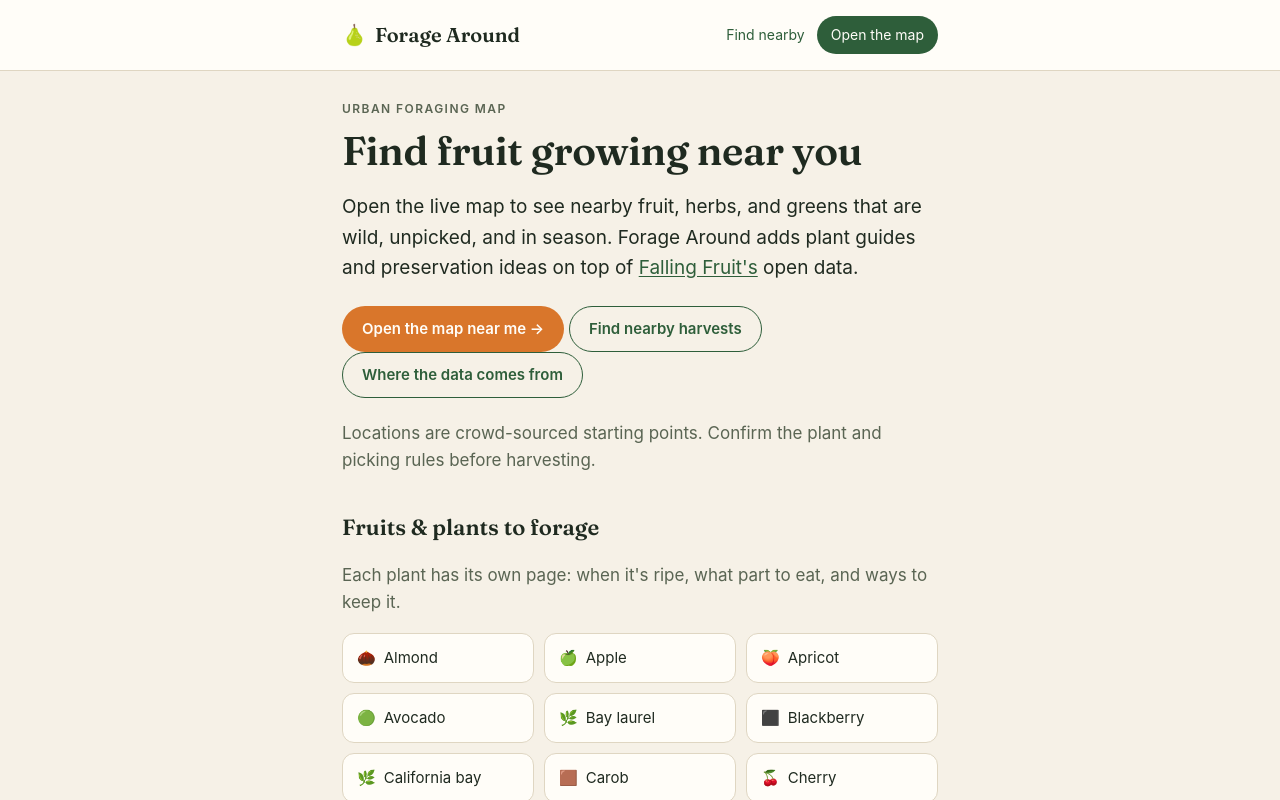
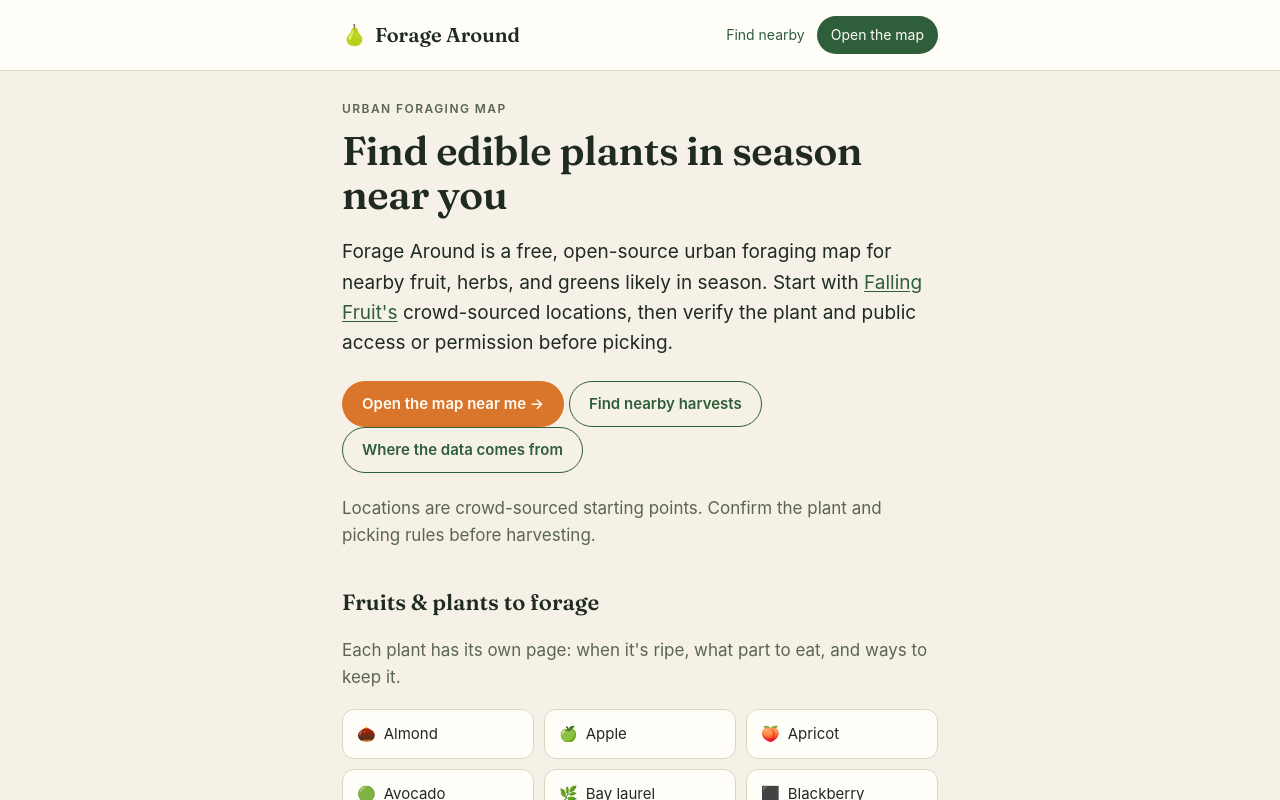
Before and after one commit to sarbak/forage-around, a Next.js app in the folder seo-site/: page / in a window 1280 px wide. Shown: the top 800 px of the page. Built offline with nearby package versions, Linux system fonts and the light colour scheme; no server answers.

Commit message:
Clarify homepage for seasonal foraging

```diff
--- a/seo-site/app/layout.tsx
+++ b/seo-site/app/layout.tsx
@@ -23,11 +23,11 @@ const SEO_ORIGIN = "https://forage-around-seo.vercel.app";
 export const metadata: Metadata = {
   metadataBase: new URL(SITE_URL),
   title: {
-    default: "Forage Around — a quiet map of the urban harvest",
+    default: "Forage Around | Free urban foraging map",
     template: "%s · Forage Around",
   },
   description:
-    "See what fruit is likely in season near you and what you can make with it. A simple foraging map built on Falling Fruit's open data.",
+    "Find fruit, herbs, and greens likely in season near you. Free open-source urban foraging map with Falling Fruit source notes and permission reminders.",
   icons: {
     icon: `${SEO_ORIGIN}/favicon.png`,
     apple: `${SEO_ORIGIN}/apple-touch-icon.png`,
@@ -35,9 +35,9 @@ export const metadata: Metadata = {
   openGraph: {
     type: "website",
     siteName: "Forage Around",
-    title: "Forage Around — a quiet map of the urban harvest",
+    title: "Forage Around | Free urban foraging map",
     description:
-      "See what fruit is likely in season near you and what you can make with it.",
+      "Find fruit, herbs, and greens likely in season near you, with source notes and permission reminders.",
   },
 };
 
--- a/seo-site/app/page.tsx
+++ b/seo-site/app/page.tsx
@@ -12,15 +12,15 @@ export default function Home() {
     <>
       <SeoHomeViewed />
       <p className="kicker">Urban foraging map</p>
-      <h1 className="title">Find fruit growing near you</h1>
+      <h1 className="title">Find edible plants in season near you</h1>
       <p className="lead">
-        Open the live map to see nearby fruit, herbs, and greens that are wild,
-        unpicked, and in season. Forage Around adds plant guides and
-        preservation ideas on top of{" "}
+        Forage Around is a free, open-source urban foraging map for nearby
+        fruit, herbs, and greens likely in season. Start with{" "}
         <a href="https://fallingfruit.org" rel="noopener">
           Falling Fruit&apos;s
         </a>{" "}
-        open data.
+        crowd-sourced locations, then verify the plant and public access or
+        permission before picking.
       </p>
 
       <p style={{ margin: "22px 0" }}>
```
Also changed, not shown: 1 other file (tests, documents, lock files or other folders).
